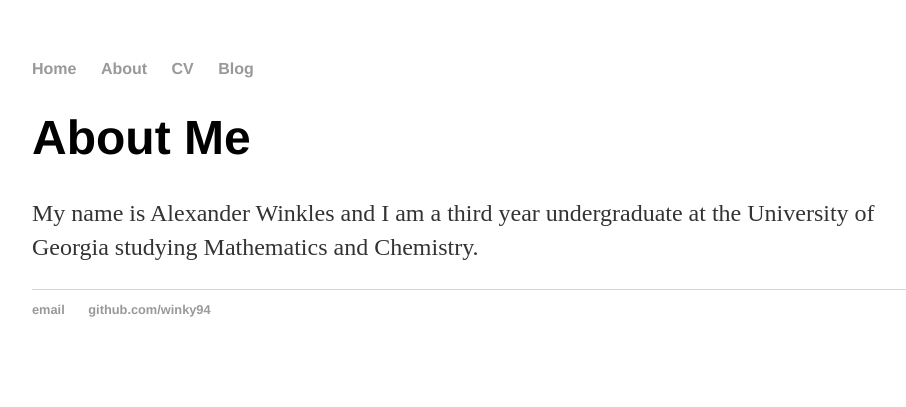
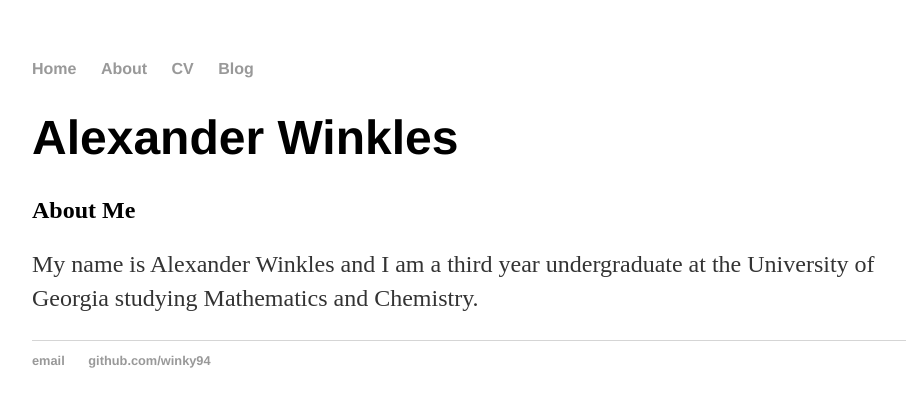
Before and after one commit to atwinkles/atwinkles.github.io, a Jekyll site: the page built from index.html, in a window 1280 px wide. Shown: the top 407 px of the page, without its empty margins (160-1066 px from the left). Built offline with Jekyll 4.4.1, drawn with Linux system fonts in a browser that asks for light colours.

Commit message:
Update index.html

```diff
--- a/index.html
+++ b/index.html
@@ -4,6 +4,7 @@ title: About
 about: true
 ---
 <div class="Content">
-	<h1>About Me</h1>
+	<h1>Alexander Winkles</h1>
+	<h2>About Me</h2>
 	<p>My name is Alexander Winkles and I am a third year undergraduate at the University of Georgia studying Mathematics and Chemistry.</a></p>
 </div><!-- /.blurb -->
```
